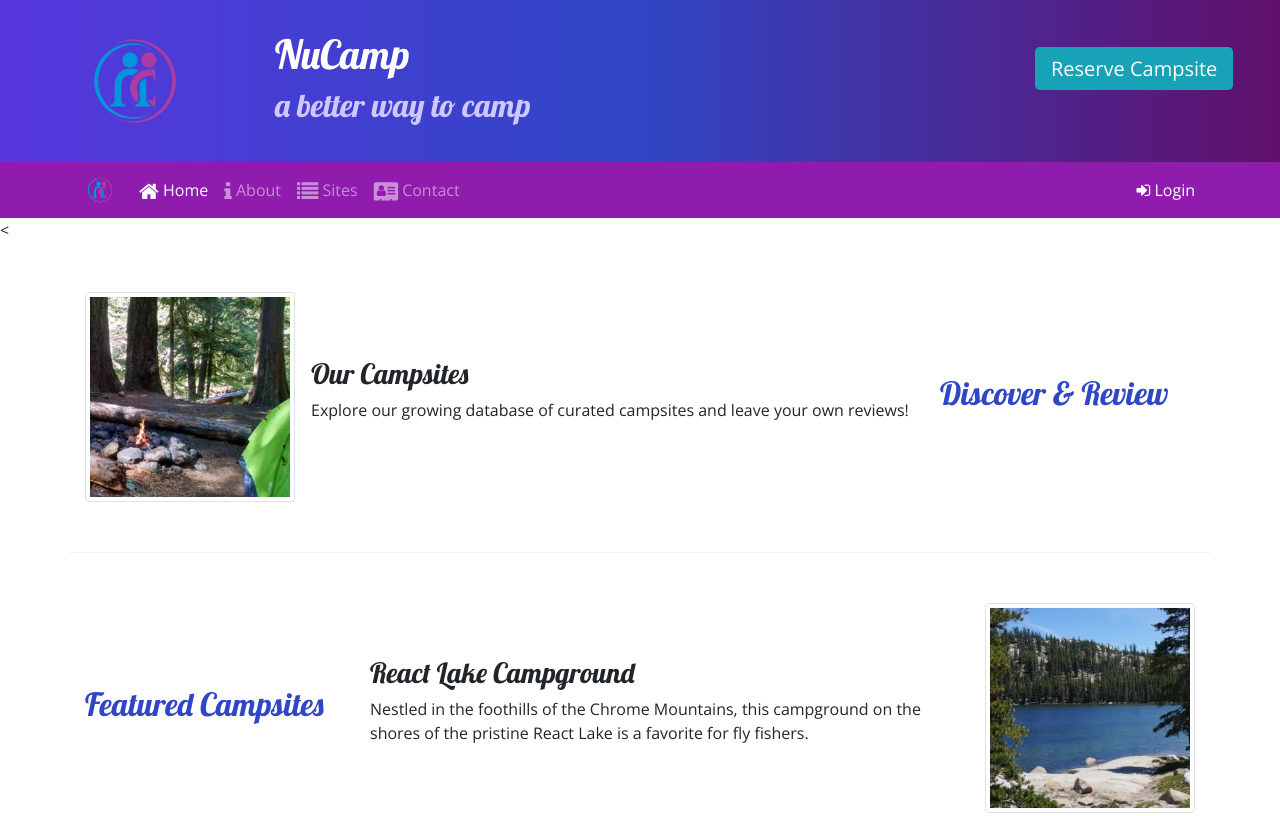
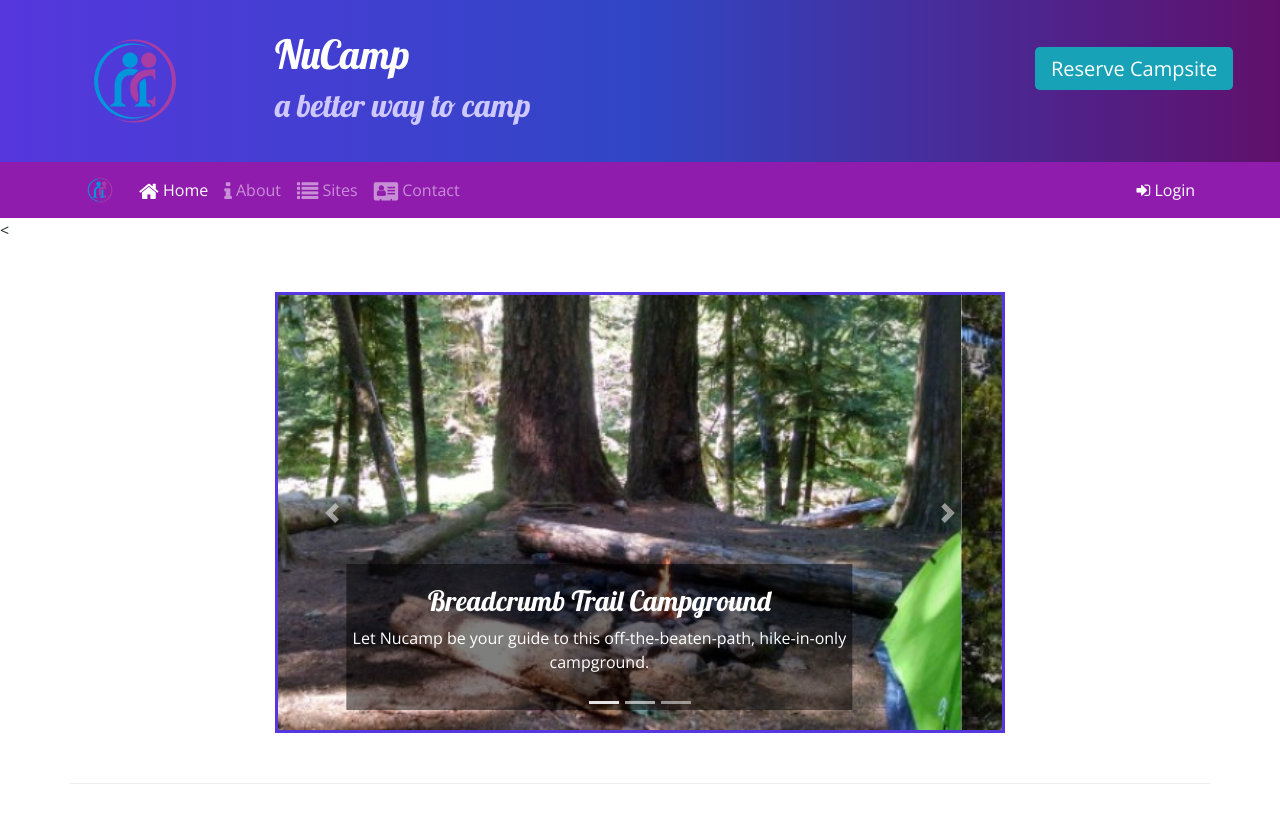
Before and after one commit to reddicca/nucampsite, a website: page index.html in a window 1280 px wide. Shown: the top 816 px of the page. Drawn offline with nearby package versions, Linux system fonts and the light colour scheme.

Commit message:
carousel

```diff
--- a/css/styles.css
+++ b/css/styles.css
@@ -51,3 +51,11 @@ a, a:hover {
     color: inherit;
     text-decoration: none;
   }
+
+.carousel-caption {
+    background-color: rgba(0, 0, 0, 0.5);
+}
+
+.carousel {
+    border: solid #5637DD;
+}
--- a/index.html
+++ b/index.html
@@ -96,7 +96,67 @@
             </div>
         </div>
     </div>
+
+
+
     <div class="container">
+
+        <div class="row row-content">
+            <div class="col-md-8 mx-auto">
+
+
+                <div id="homeCarousel" class="carousel slide" data-ride="carousel">
+
+                    <ol class="carousel-indicators">
+                        <li data-target="#homeCarousel" data-slide-to="0" class="active"></li>
+                        <li data-target="#homeCarousel" data-slide-to="1"></li>
+                        <li data-target="#homeCarousel" data-slide-to="2"></li>
+                    </ol>
+
+
+                    <div class="carousel-inner">
+
+                        <div class="carousel-item active">
+                            <img class="d-block w-100" src="img/breadcrumb-trail.jpg" alt="Breadcrumb Trail Campground"/>
+                            <div class="carousel-caption">
+                                <h3>Breadcrumb Trail Campground</h3>
+                                <p class="d-none d-sm-block">Let Nucamp be your guide to this off-the-beaten-path, hike-in-only campground.</p>
+                            </div>
+                        </div>
+
+
+                        <div class="carousel-item">
+                            <img class="d-block w-100" src="img/react-lake.jpg" alt="React Lake Campground"/>
+                            <div class="carousel-caption">
+                                <h3>React Lake</h3>
+                                <p class="d-none d-sm-block">Nestled in the foothills of the Chrome Mountains, this campground on the shores of the pristine React Lake is a favorite for fly fishers.</p>
+                            </div>
+                        </div>
+
+
+                        <div class="carousel-item">
+                            <img class="d-block w-100" src="img/chrome-river.jpg" alt="Chrome River"/>
+                            <div class="carousel-caption">
+                                <h3>Chrome River</h3>
+                                <p class="d-none d-sm-block">Spend a few sunny days and starry nights beneath a canopy of old-growth firs at this enchanting spot by the Chrome River.</p>
+                            </div>
+                        </div>
+                    </div>
+
+                    <a class="carousel-control-prev" href="#homeCarousel" role="button" data-slide="prev">
+                        <span class="carousel-control-prev-icon"></span>
+                        <span class="sr-only">Previous</span>
+                    </a>
+                    <a class="carousel-control-next" href="#homeCarousel" role="button" data-slide="next">
+                        <span class="carousel-control-next-icon"></span>
+                        <span class="sr-only">Next</span>
+                    </a>
+                </div>
+            </div>
+        </div>
+
+
+
         <div class="row row-content align-items-center">
             <div class="col-sm-4 order-sm-last col-md-3">
                 <h2>Discover & Review</h2>
```
